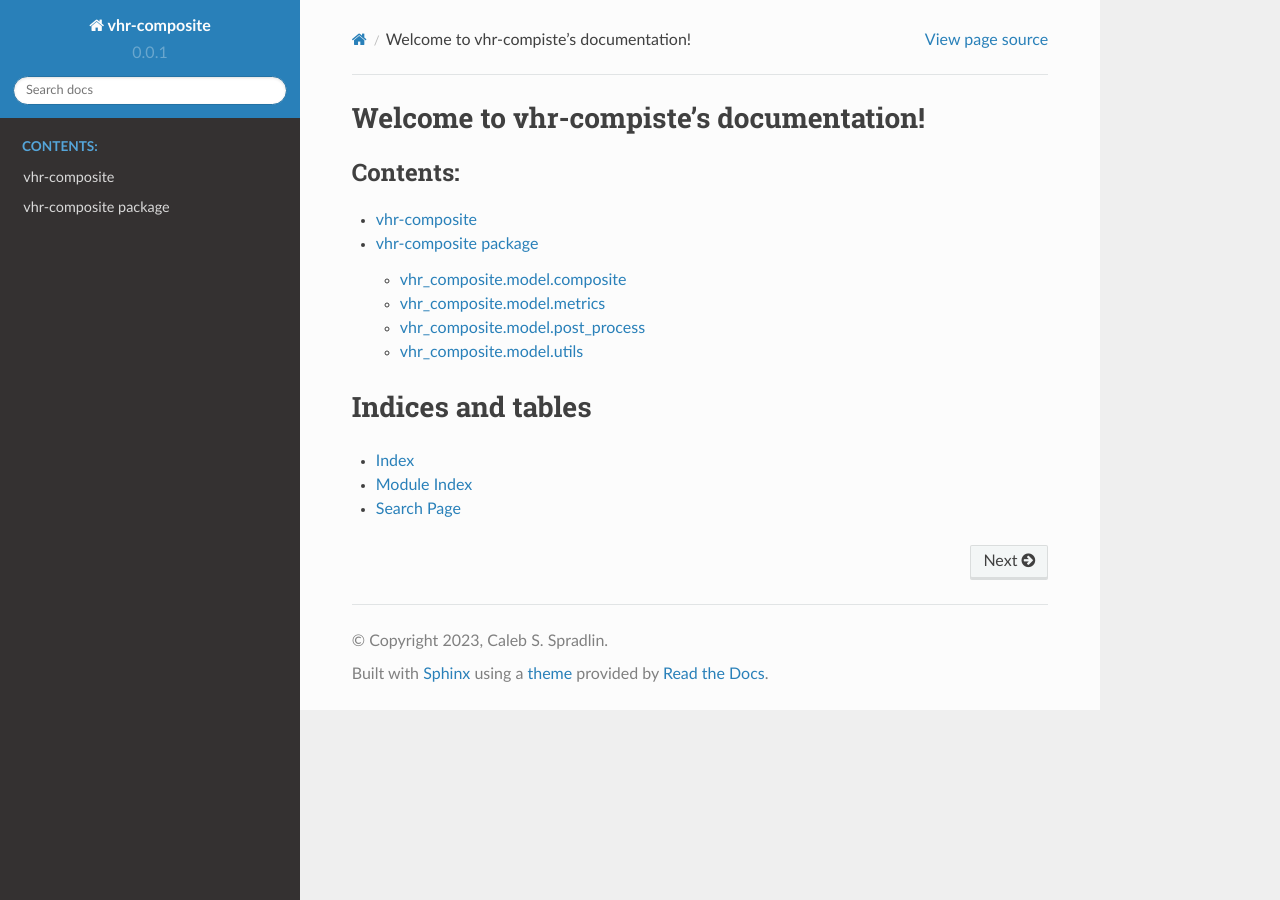
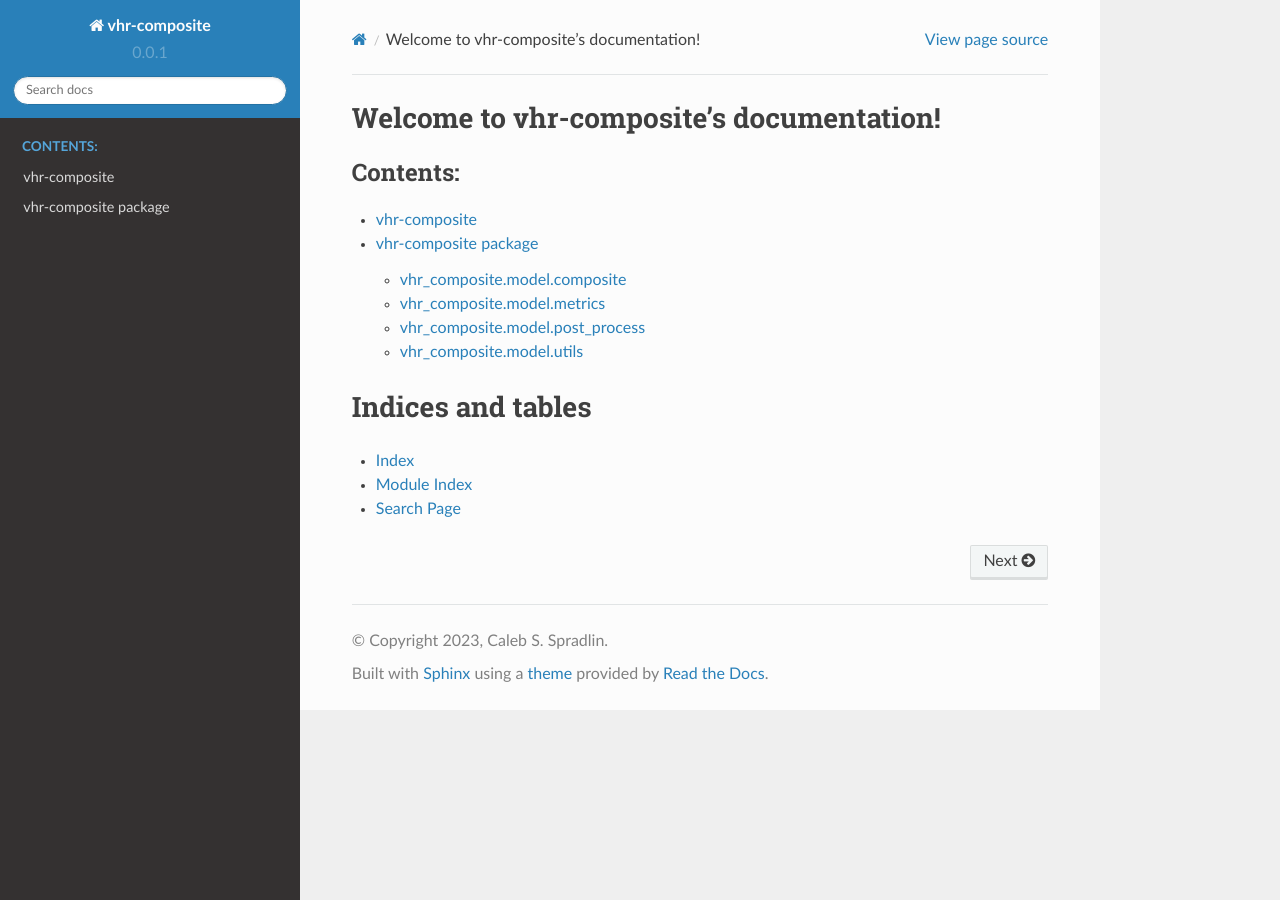
Before and after one commit to nasa-nccs-hpda/vhr-composite, a Sphinx documentation site: the page built from docs/index.rst, in a window 1280 px wide. Built offline with Sphinx 7.4.7 and the Read the Docs theme 2.0.0, drawn with Linux system fonts in a browser that asks for light colours.

Commit message:
Fixing typo in the documentation, deploy full documentation

```diff
--- a/docs/index.rst
+++ b/docs/index.rst
@@ -3,7 +3,7 @@
    You can adapt this file completely to your liking, but it should at least
    contain the root `toctree` directive.
 
-Welcome to vhr-compiste's documentation!
+Welcome to vhr-composite's documentation!
 =========================================
 
 .. toctree::
```
Also changed, not shown: README.md (+7 -0 lines).
